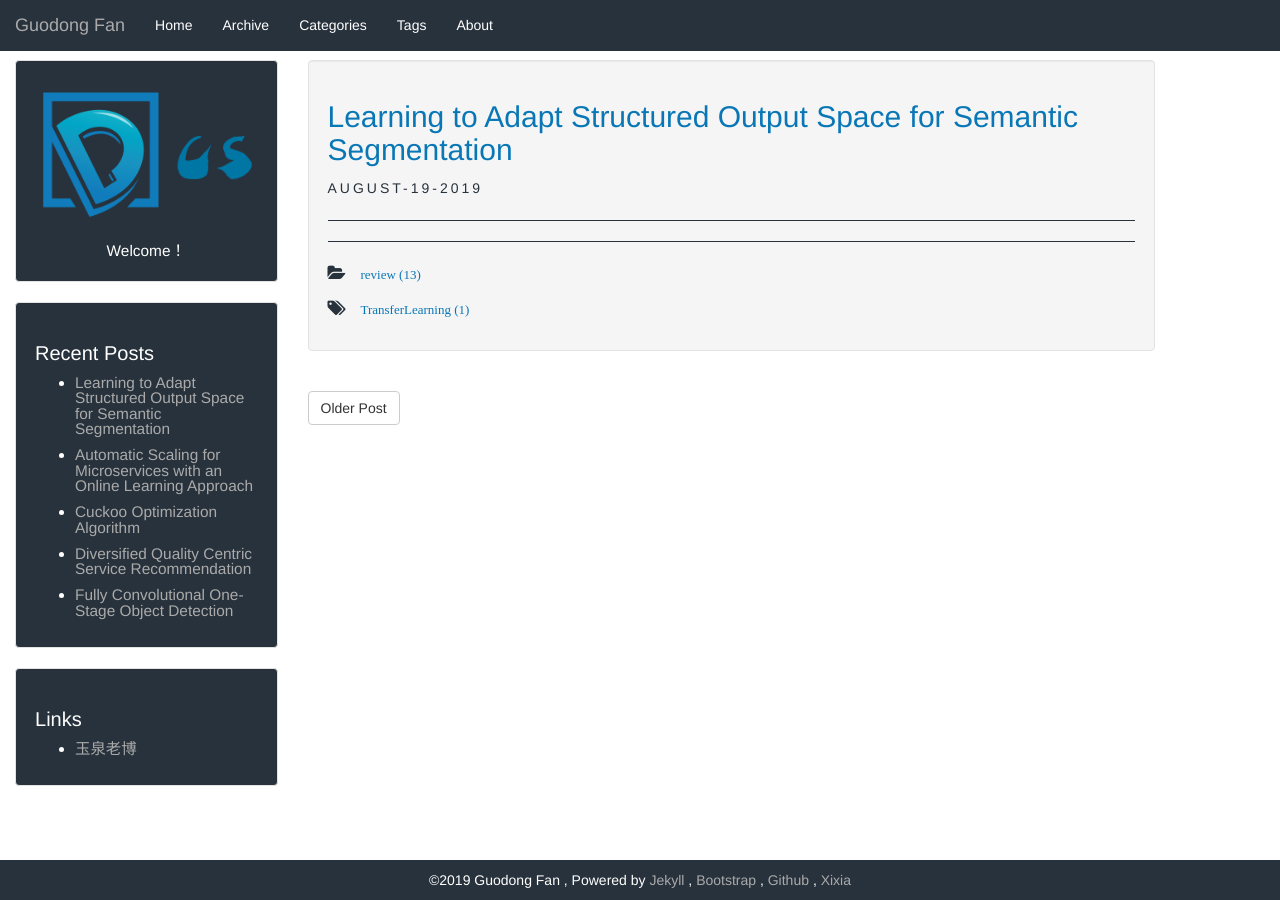
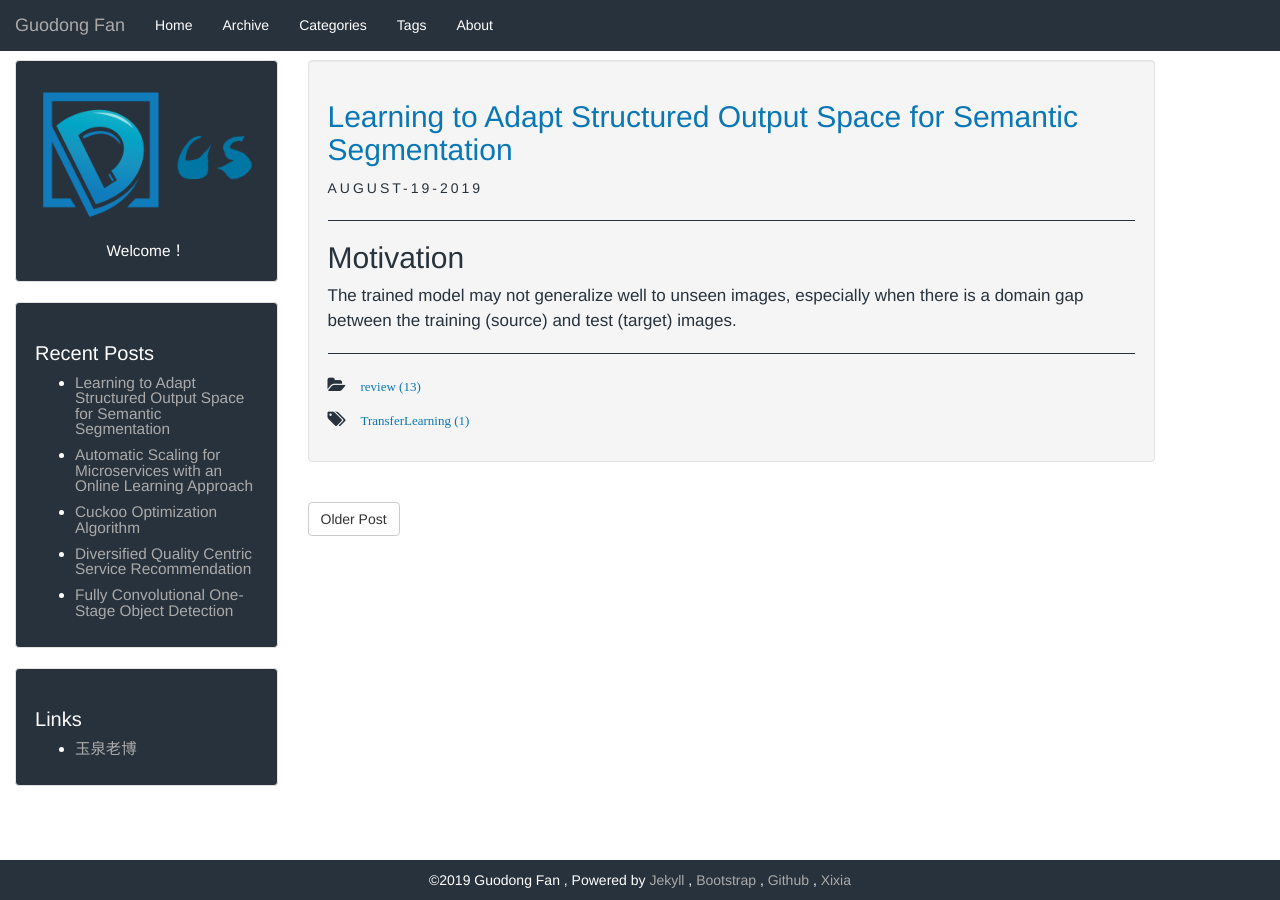
Before and after one commit to GuodongFan/GuodongFan.github.io, a Jekyll site: the page built from _posts/2019-08-19-Adapt-Space.md, in a window 1280 px wide. Built offline with Jekyll 4.4.1, drawn with Linux system fonts in a browser that asks for light colours; our own code applies the rules of GitHub Pages for plain Markdown files.

Commit message:
Update 2019-08-19-Adapt-Space.md

```diff
--- a/_posts/2019-08-19-Adapt-Space.md
+++ b/_posts/2019-08-19-Adapt-Space.md
@@ -4,3 +4,7 @@ published: true
 category: review
 tag: TransferLearning
 ---
+
+## Motivation
+
+The trained model may not generalize well to unseen images, especially when there is a domain gap between the training (source) and test (target) images.
```
